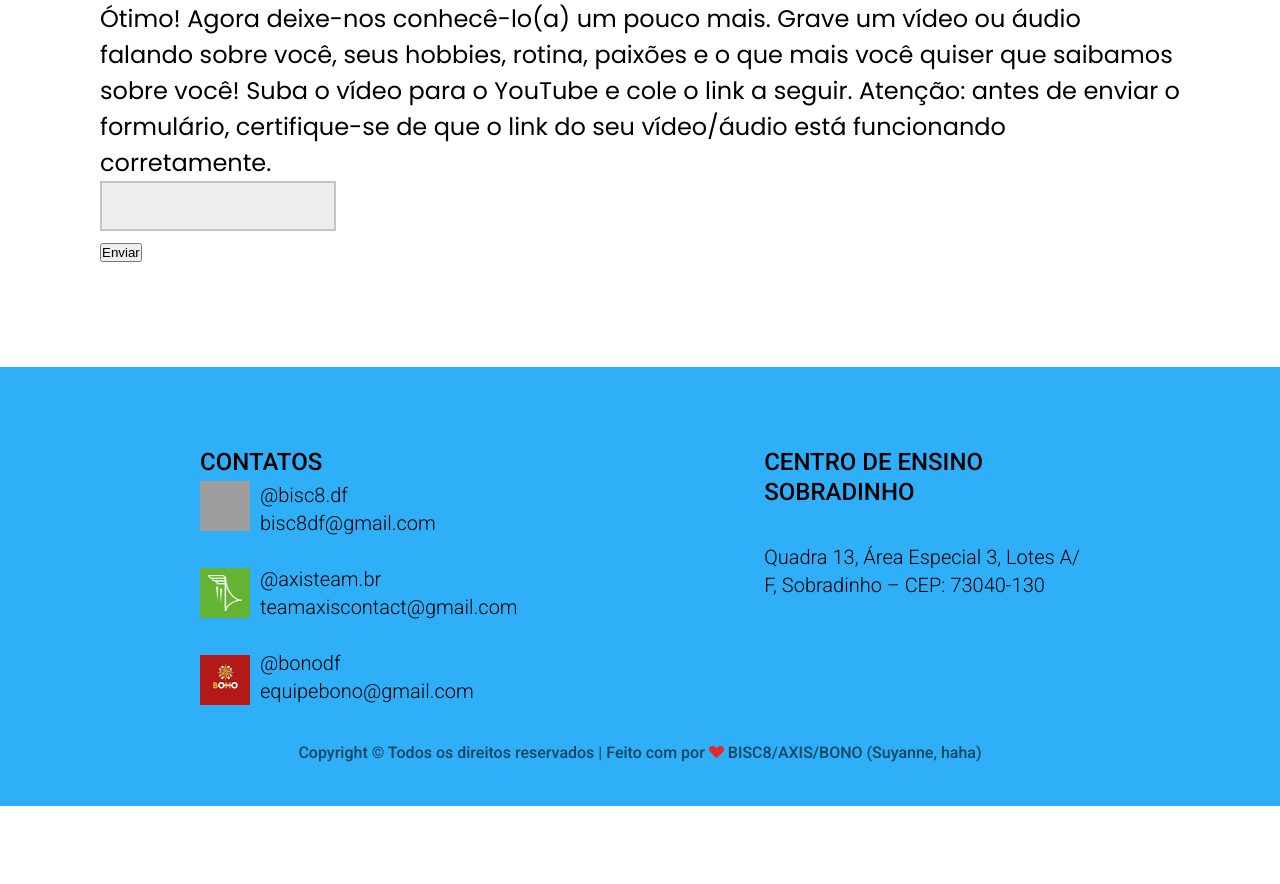
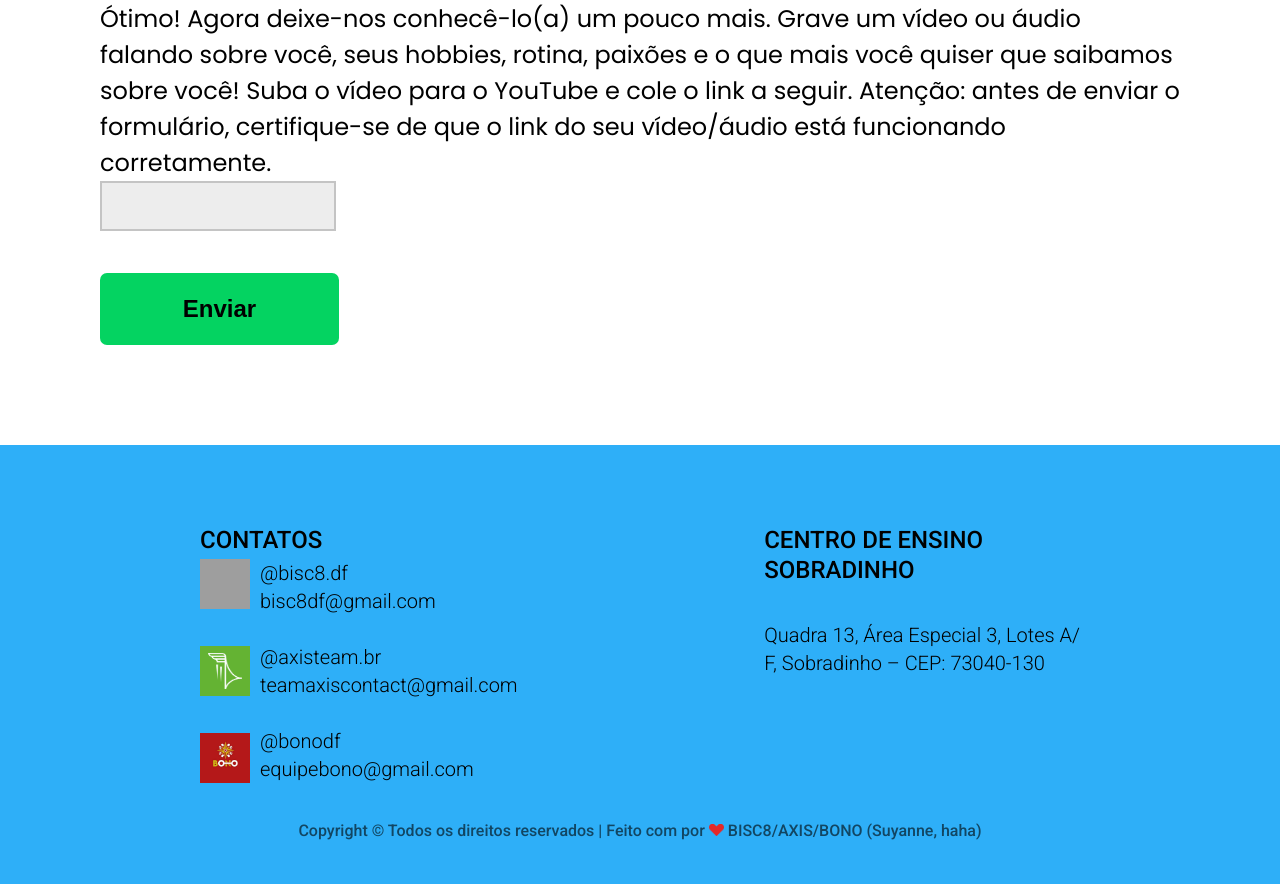
Before and after one commit to Suyannesara/RoboticsWebSite, a PHP site: page /html/form.html in a window 1280 px wide. Shown: the part 1460-2344 px from the top of the page. Before the commit the page ends 2266 px from the top, so only its background shows below. Run offline with PHP 8.4, Linux system fonts and the light colour scheme; grey boxes are pictures that could not be loaded.

Commit message:
Adjusting css

```diff
--- a/html/form.html
+++ b/html/form.html
@@ -159,7 +159,9 @@
         <input type="url" name="video" cols="30" rows="10"></input>
       </div>
 
-      <input id="submit" type="submit" value="Enviar"></input>
+      <input id="submit" type="submit" value="Enviar" ></input>
+
+
     </form>
   </div>
 
--- a/styles/form.css
+++ b/styles/form.css
@@ -154,7 +154,7 @@ form div textarea{
 }
 
 
-.formcontainer input #submit{
+.formcontainer #submit{
   width: 239px;
   height: 72px;
   margin-top: 42px;
```
